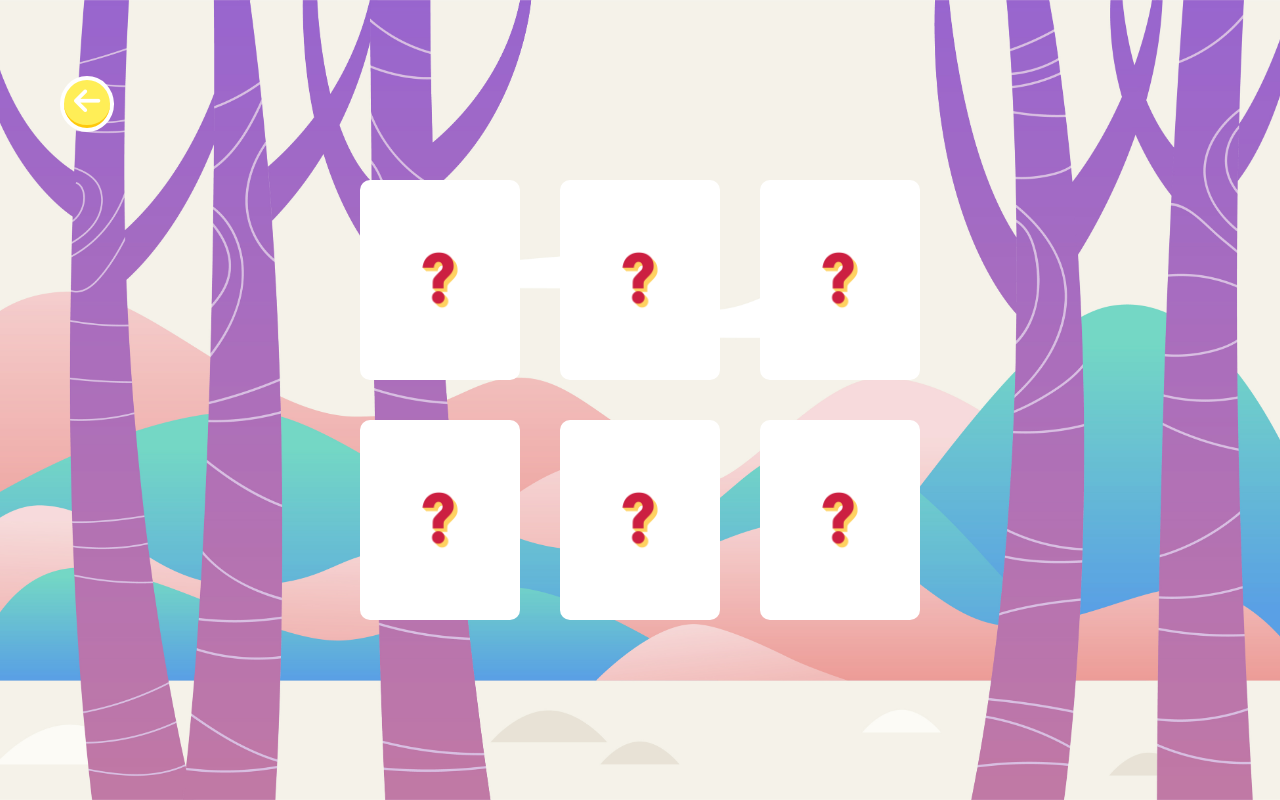
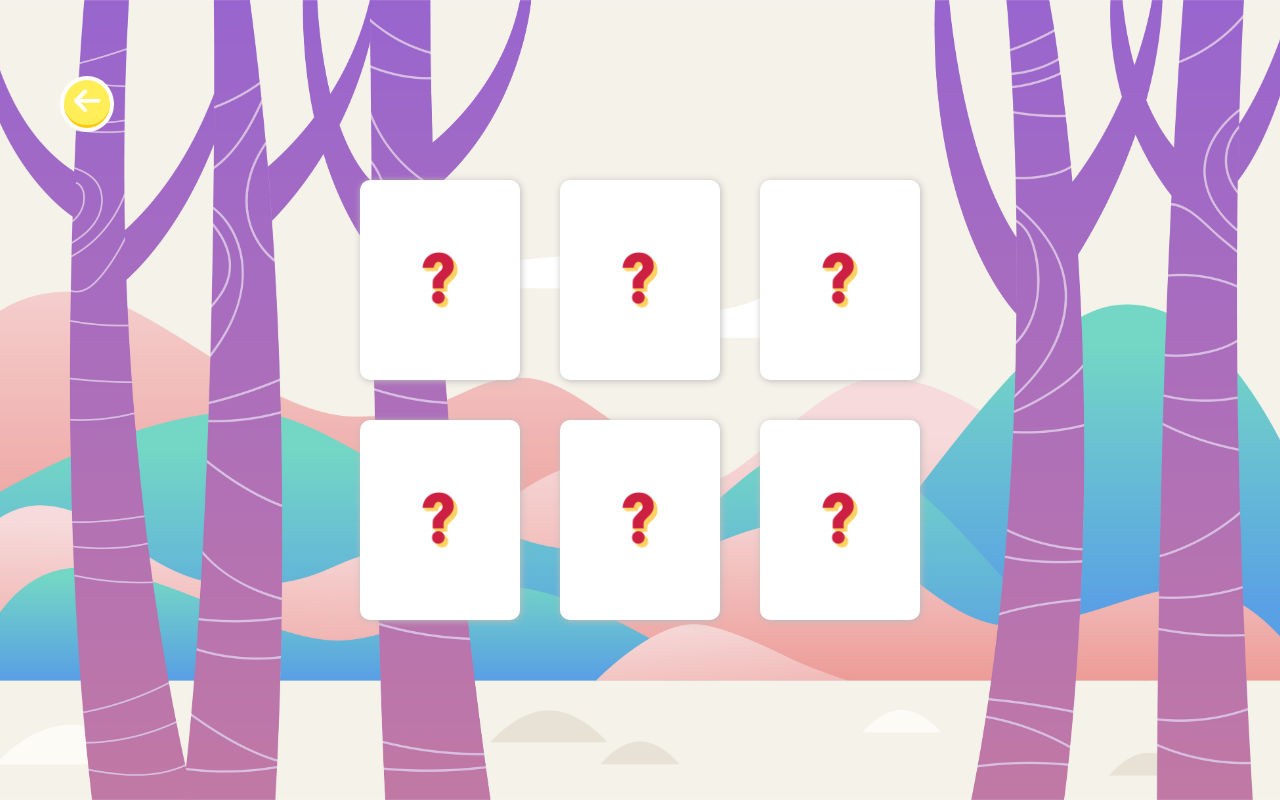
Before and after one commit to larissasoarre/Chantal-Game, a plain HTML site: page memoria.html in a window 1280 px wide. Drawn offline with Linux system fonts and the light colour scheme; a web font is replaced by a local one.

Commit message:
Versão final

```diff
--- a/css/memoria.css
+++ b/css/memoria.css
@@ -85,11 +85,13 @@ img {
 
 .lado-frontal {
     transform: rotateY(180deg);
+    box-shadow: 1px 1px 7px 0px rgb(190, 187, 187);
     background-color: rgb(255, 238, 113);
 }
 
 .lado-traseiro {
-    background-color: white;
+    box-shadow: 1px 1px 7px 0px rgb(190, 187, 187);
+    background-color: rgb(255, 255, 255);
 }
 
 
--- a/js/matematica.js
+++ b/js/matematica.js
@@ -12,6 +12,10 @@ nextButton.addEventListener('click', () => {
   currentQuestionIndex++
   setNextQuestion()
 })
+
+window.onload = function() {
+  nextButton.classList.add('hide');
+}
 
 function startGame() {
   startButton.classList.add('hide')
```
